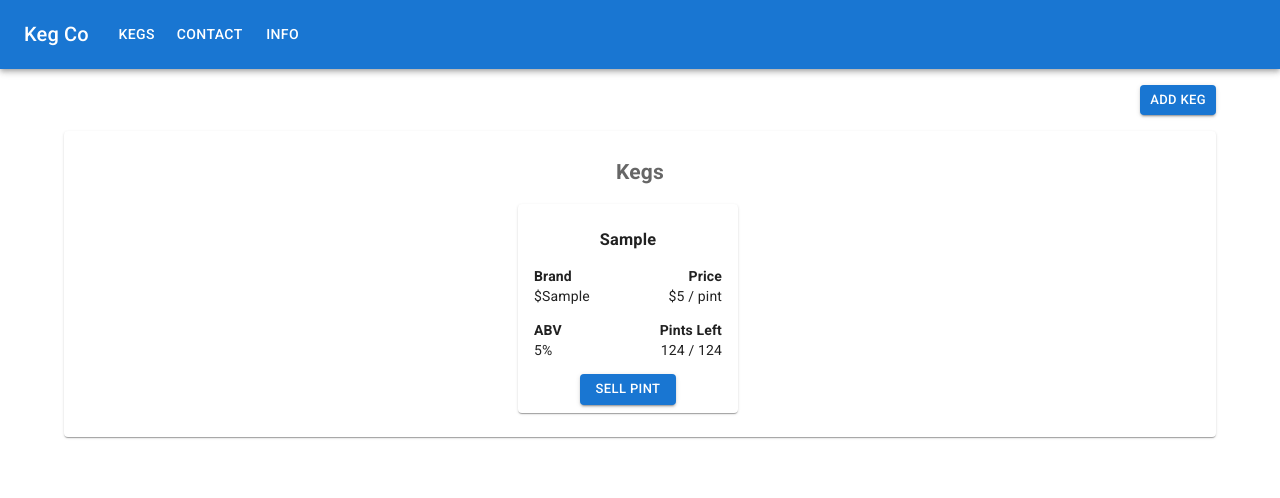
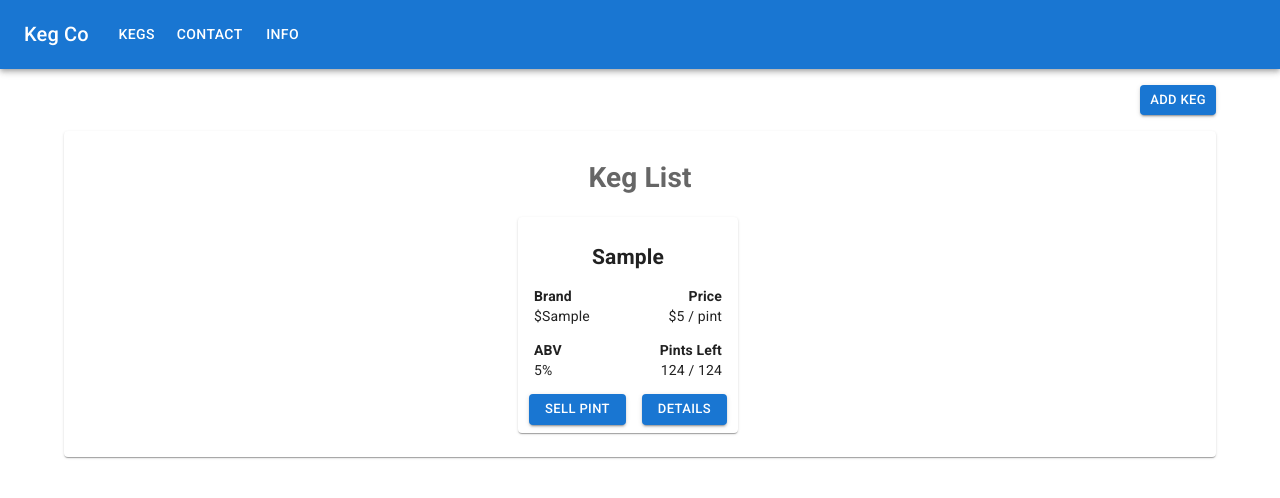
Before and after one commit to dlinds/tap-room, a React (Create React App) app: page / in a window 1280 px wide. Both pictures are taken after typing "Sample", "Sample", "5", "5" into the empty fields and a click on the button "ADD KEG". Shown: the top 498 px of the page. Built offline with nearby package versions, Linux system fonts and the light colour scheme.

Commit message:
finish ability display details of selected keg

```diff
--- a/src/components/Kegs/Keg.js
+++ b/src/components/Kegs/Keg.js
@@ -9,9 +9,9 @@ export default function Keg(props) {
 
   }
 
-  function handleGettingKegDetails(event) {
-    // props.kegDetails;
-  }
+  // function handleGettingKegDetails(event) {
+  //   console.log(event)
+  // }
 
   return (
     <React.Fragment>
@@ -22,8 +22,7 @@ export default function Keg(props) {
           marginRight: 3,
           marginBottom: 2,
         }}
-        onClick={handleGettingKegDetails}
-      ><h3 style={{ marginBottom: '0' }}>{props.name}</h3>
+      ><h2 style={{ marginBottom: '0' }}>{props.name}</h2>
 
         <Grid container spacing={2} sx={{ px: 2 }}>
           <Grid item xs={6} style={{ textAlign: 'left' }}>
@@ -52,6 +51,8 @@ export default function Keg(props) {
           </Grid>
         </Grid>
         <Button variant="contained" size="small" type="button" sx={{ mb: 1, px: 2 }} >Sell Pint</Button>
+        <Button variant="contained" size="small" type="button" sx={{ mb: 1, ml: 2, px: 2 }} onClick={() => props.kegDetails(props.id)}>Details</Button>
+
       </Paper>
     </React.Fragment >
   )
--- a/src/components/Kegs/KegAddForm.js
+++ b/src/components/Kegs/KegAddForm.js
@@ -17,6 +17,7 @@ export default function KegAddForm(props) {
   }
 
   return (
+
     <Box
       component="form"
       sx={{
@@ -26,6 +27,7 @@ export default function KegAddForm(props) {
       autoComplete="off"
       onSubmit={handleNewKeg}
     >
+      <h1>Add Keg</h1>
       <div>
         <TextField
           fullWidth
--- a/src/components/Kegs/KegDetails.js
+++ b/src/components/Kegs/KegDetails.js
@@ -1,6 +1,6 @@
 import React from 'react';
 import Box from '@mui/material/Box';
-
+import Typography from '@mui/material/Typography';
 export default function KegDetails(props) {
 
   return (
@@ -9,7 +9,21 @@ export default function KegDetails(props) {
         '& .MuiTextField-root': { m: 2, width: '50ch' },
       }}
     >
-      s
-    </Box>
+      <Typography variant="h4" component="h4" fontWeight="fontWeightLight">
+        <span style={{ fontSize: '.5em' }}>name:</span> {props.keg.name}
+      </Typography>
+      <Typography variant="h4" component="h4" fontWeight="fontWeightLight">
+        <span style={{ fontSize: '.5em' }}>brand:</span> {props.keg.brand}
+      </Typography>
+      <Typography variant="h4" component="h4" fontWeight="fontWeightLight">
+        <span style={{ fontSize: '.5em' }}>abv:</span> {props.keg.abv}%
+      </Typography>
+      <Typography variant="h4" component="h4" fontWeight="fontWeightLight">
+        <span style={{ fontSize: '.5em' }}>price:</span> ${props.keg.price}
+      </Typography>
+      <Typography variant="h4" component="h4" fontWeight="fontWeightLight">
+        <span style={{ fontSize: '.5em' }}>stock:</span> {props.keg.stock} / 124
+      </Typography>
+    </Box >
   )
 }
--- a/src/components/Kegs/KegParentContainer.js
+++ b/src/components/Kegs/KegParentContainer.js
@@ -54,22 +54,25 @@ class KegParentContainer extends React.Component {
   }
 
   handleClickKegForDetails = (e) => {
+    console.log(e.target);
     this.setState({ pageView: "details" })
-    console.log("handleClickKegForDetails")
+    const selectedKeg = this.state.kegList.filter(k => k.id === e)[0];
+    this.setState({ selectedKeg: selectedKeg });
+    console.log(this.state.selectedKeg)
   }
 
   render() {
     let currentlyVisibleState = null;
-    let addCancelText = null;
+    let buttonText = null;
     if (this.state.pageView === "form") {
       currentlyVisibleState = <KegAddForm addNewKeg={this.handleAddingNewKegToList} />
-      addCancelText = "Cancel";
+      buttonText = "Cancel";
     } else if (this.state.pageView === "details") {
-      currentlyVisibleState = <KegDetails />
-      addCancelText = "Back"
+      currentlyVisibleState = <KegDetails keg={this.state.selectedKeg} />
+      buttonText = "Back"
     } else {
       currentlyVisibleState = <KegRow kegs={this.state.kegList} kegDetails={this.handleClickKegForDetails} />
-      addCancelText = "Add Keg"
+      buttonText = "Add Keg"
     }
     return (
       <React.Fragment>
@@ -79,11 +82,10 @@ class KegParentContainer extends React.Component {
             <Grid item xs={10}>
             </Grid>
             <Grid item xs={2} style={{ textAlign: 'right' }}>
-              <Button variant="contained" size="small" onClick={() => this.handleAddCancelBackClick(addCancelText)}>{addCancelText}</Button>
+              <Button variant="contained" size="small" onClick={() => this.handleAddCancelBackClick(buttonText)}>{buttonText}</Button>
             </Grid>
             <Grid item xs={12}>
               <Item>
-                <h2>Kegs</h2>
                 {currentlyVisibleState}
               </Item>
             </Grid>
--- a/src/components/Kegs/KegRow.js
+++ b/src/components/Kegs/KegRow.js
@@ -5,7 +5,8 @@ import Keg from "./Keg.js";
 function KegRow(props) {
 
   return (
-    <Grid sx={{ flexGrow: 1 }} container>
+    <Grid sx={{ flexGrow: 1 }} container justifyContent="center">
+      <h1>Keg List</h1>
       <Grid item xs={12}>
         <Grid container justifyContent="center">
           {props.kegs.map((keg) => (
@@ -17,7 +18,7 @@ function KegRow(props) {
                 abv={keg.abv}
                 price={keg.price}
                 stock={keg.stock}
-                kegDetails={keg.kegDetails} />
+                kegDetails={props.kegDetails} />
             </Grid>
           ))}
         </Grid>
```
